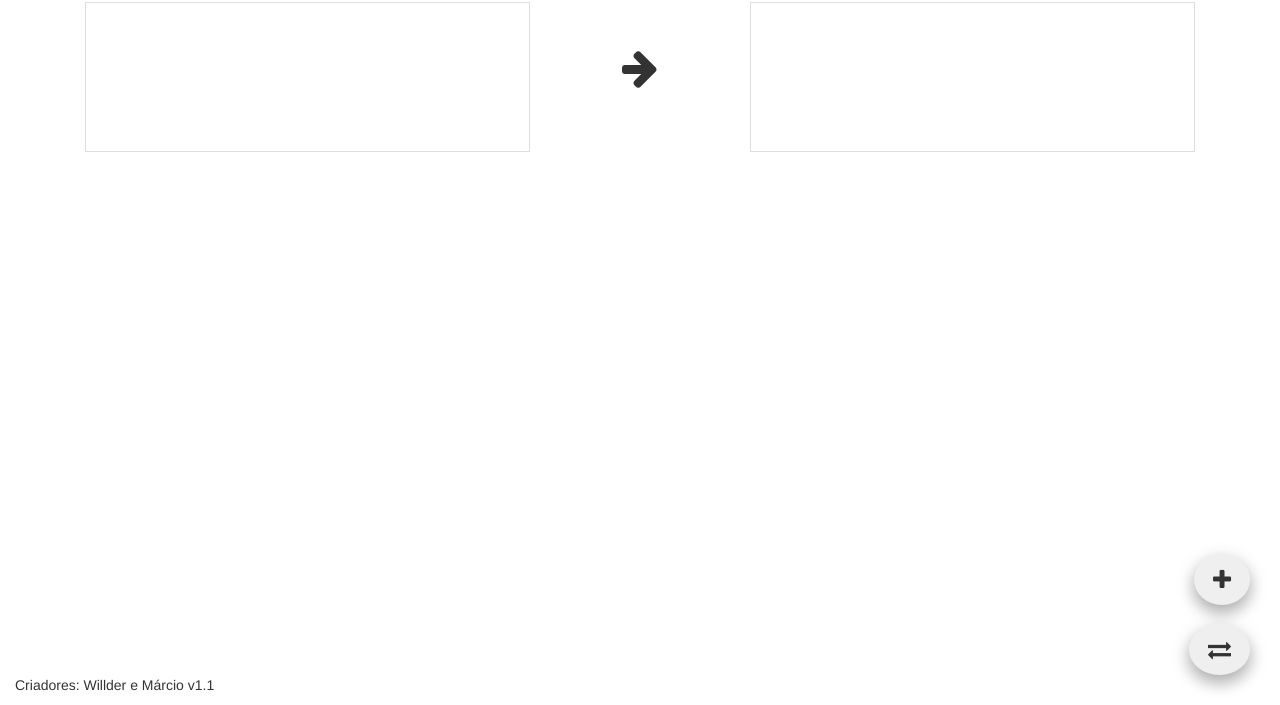
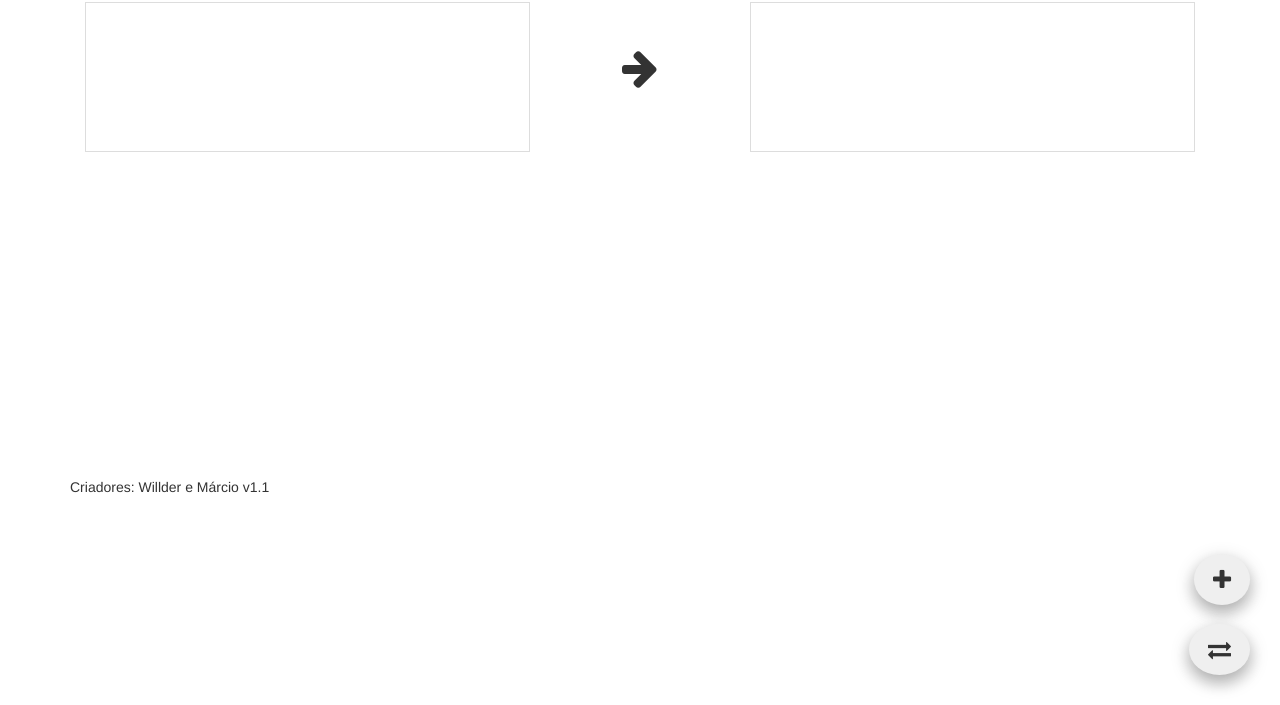
Before and after one commit to willderazevedo/Leitor-OCR, a plain HTML site: page index.html in a window 1280 px wide. Shown: the part 95-800 px from the top of the page. Drawn offline with Linux system fonts and the light colour scheme.

Commit message:
Update style.css

```diff
--- a/css/style.css
+++ b/css/style.css
@@ -48,9 +48,8 @@
 }
 
 
-.footer {
-    position: absolute;
-    bottom: 0;
+.main {
+    margin-bottom: 25%;
 }
 
 .vertical-align {
```
